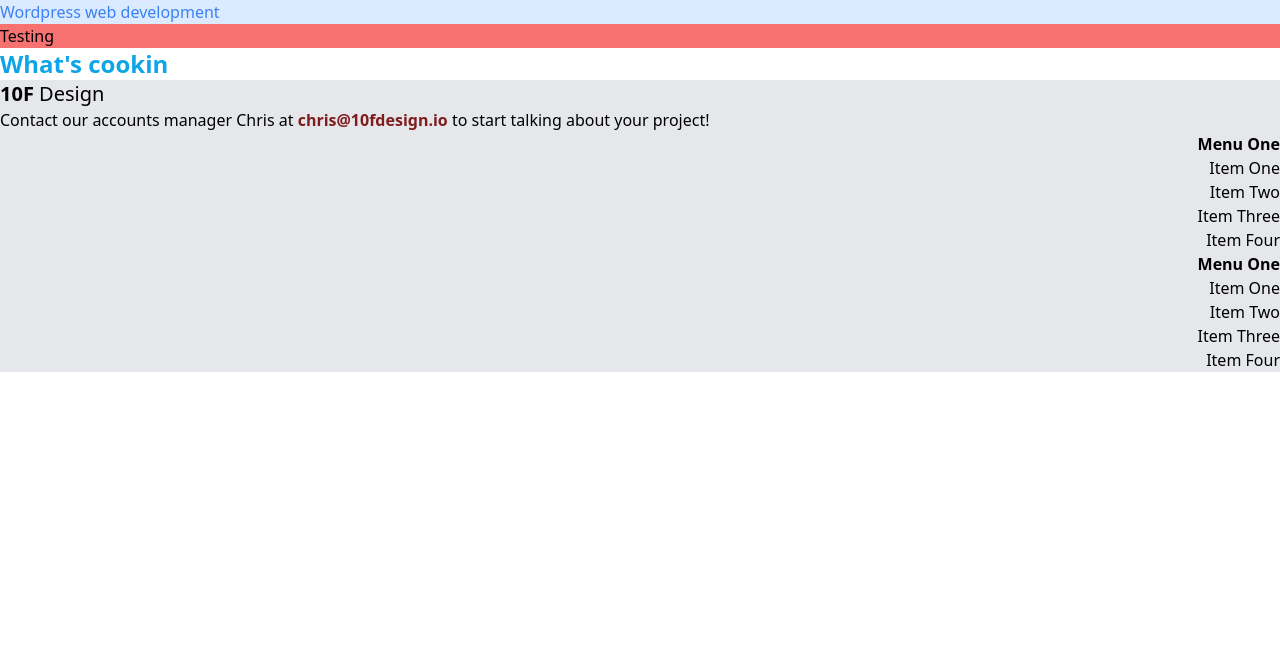
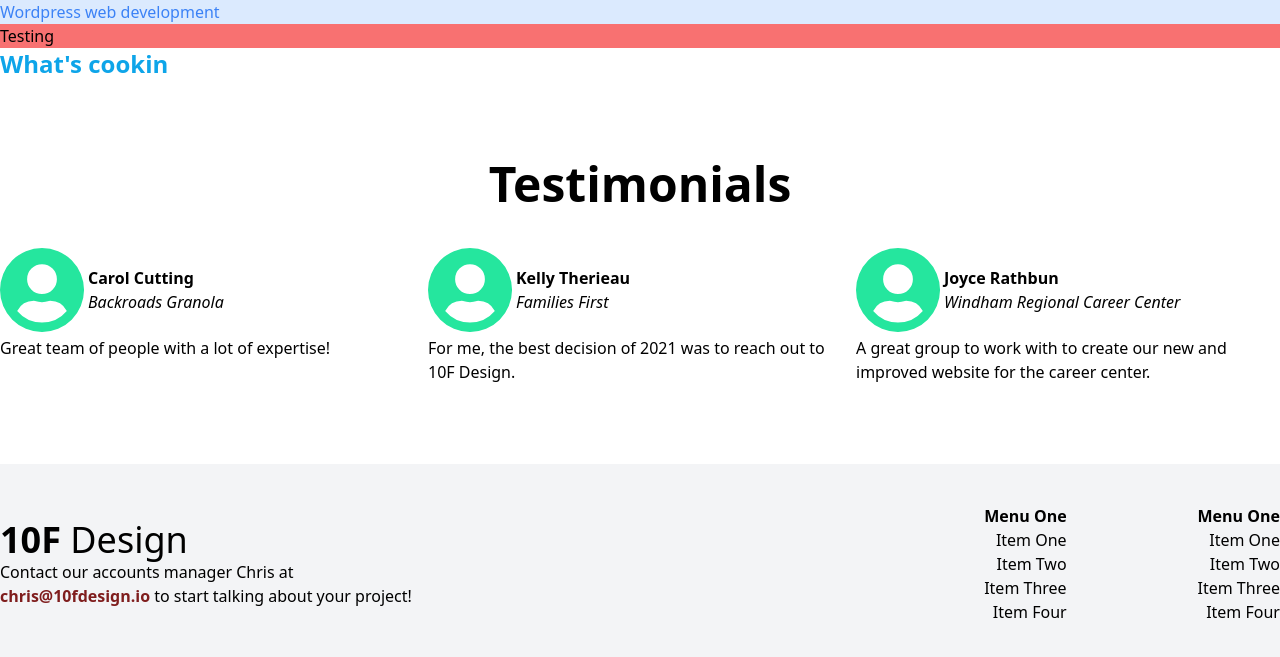
Before and after one commit to 10fdesign/10f2023, a Jekyll site: the page built from index.html, in a window 1280 px wide. Shown: the top 657 px of the page. Built offline with Jekyll 4.4.1, drawn with Linux system fonts in a browser that asks for light colours.

Commit message:
added footer and testimonials section

```diff
--- a/_config.yml
+++ b/_config.yml
@@ -29,6 +29,10 @@
 twitter_username: jekyllrb
 github_username: jekyll
 
+collections:
+  testimonials:
+    output: true
+
 # Build settings
 plugins:
   - jekyll-feed
--- a/_includes/footer.html
+++ b/_includes/footer.html
@@ -1,14 +1,15 @@
-<footer class="bg-gray-200">
-	<div class="container flex flex-col">
-		<div class="basis-1/2">
-			<h1 class="text-xl">
+<footer class="bg-gray-100 py-10">
+	<div class="container flex flex-row items-center">
+		<div class="basis-1/3">
+			<h1 class="text-4xl">
 				<b>10F</b> Design
 			</h1>
 			<p>
 				Contact our accounts manager Chris at <a class="text-red-900 font-bold" href="mailto:chris@10fdesign.io">chris@10fdesign.io</a> to start talking about your project!
 			</p>
 		</div>
-		<div class="basis-1/4 text-right">
+		<div class="basis-1/3"></div>
+		<div class="basis-1/6 text-right">
 			<ul>
 				<li class="font-bold">
 					Menu One
@@ -19,7 +20,7 @@
 				<li>Item Four</li>
 			</ul>
 		</div>
-		<div class="basis-1/4 text-right">
+		<div class="basis-1/6 text-right">
 			<ul>
 				<li class="font-bold">
 					Menu One
--- a/_includes/testimonials.html
+++ b/_includes/testimonials.html
@@ -0,0 +1,23 @@
+<div class="container py-20">
+
+	<h1 class="text-5xl font-black text-center mb-10">Testimonials</h1>
+  <div class="grid grid-cols-3 gap-1">
+	  {% for testimonial in site.testimonials %}
+    	<div class="flex flex-col gap-1">
+    		<div class="flex flex-row items-center gap-1">
+    			<svg class="basis-1/5" xmlns="http://www.w3.org/2000/svg" viewBox="0 0 50.819 50.819">
+					  <path id="FontAwsome_user-circle_" data-name="FontAwsome (user-circle)" d="M25.41,8a25.41,25.41,0,1,0,25.41,25.41A25.405,25.405,0,0,0,25.41,8Zm0,9.836a9.016,9.016,0,1,1-9.016,9.016A9.016,9.016,0,0,1,25.41,17.836Zm0,35.246A19.634,19.634,0,0,1,10.4,46.094a11.423,11.423,0,0,1,10.092-6.127,2.507,2.507,0,0,1,.727.113,13.566,13.566,0,0,0,4.191.707A13.514,13.514,0,0,0,29.6,40.08a2.507,2.507,0,0,1,.727-.113A11.423,11.423,0,0,1,40.42,46.094,19.634,19.634,0,0,1,25.41,53.082Z" transform="translate(0 -8)" fill="#25e69e"/>
+					</svg>
+					<div class="basis-4/5">
+						<p class="font-bold">{{ testimonial.author }}</p>
+						<p class="italic">{{ testimonial.author_institution }}</p>
+					</div>
+    		</div>
+    		<p>
+		      {{ testimonial.snippet }}
+    		</p>
+    	</div>
+	  {% endfor %}
+  </div>
+
+</div>
--- a/style.css
+++ b/style.css
@@ -558,20 +558,60 @@
   }
 }
 
+.m-10 {
+  margin: 2.5rem;
+}
+
+.mb-10 {
+  margin-bottom: 2.5rem;
+}
+
 .flex {
   display: flex;
 }
 
-.basis-1\/2 {
-  flex-basis: 50%;
+.grid {
+  display: grid;
 }
 
-.basis-1\/4 {
-  flex-basis: 25%;
+.basis-1\/3 {
+  flex-basis: 33.333333%;
+}
+
+.basis-1\/5 {
+  flex-basis: 20%;
+}
+
+.basis-1\/6 {
+  flex-basis: 16.666667%;
+}
+
+.basis-4\/5 {
+  flex-basis: 80%;
+}
+
+.transform {
+  transform: translate(var(--tw-translate-x), var(--tw-translate-y)) rotate(var(--tw-rotate)) skewX(var(--tw-skew-x)) skewY(var(--tw-skew-y)) scaleX(var(--tw-scale-x)) scaleY(var(--tw-scale-y));
+}
+
+.grid-cols-3 {
+  grid-template-columns: repeat(3, minmax(0, 1fr));
+}
+
+.flex-row {
+  flex-direction: row;
 }
 
 .flex-col {
   flex-direction: column;
+}
+
+.items-center {
+  align-items: center;
+}
+
+.gap-1 {
+  gap: 0.25rem;
 }
 
 .bg-blue-100 {
@@ -579,14 +619,28 @@
   background-color: rgb(219 234 254 / var(--tw-bg-opacity));
 }
 
+.bg-gray-100 {
+  --tw-bg-opacity: 1;
+  background-color: rgb(243 244 246 / var(--tw-bg-opacity));
+}
+
 .bg-red-400 {
   --tw-bg-opacity: 1;
   background-color: rgb(248 113 113 / var(--tw-bg-opacity));
 }
 
-.bg-gray-200 {
-  --tw-bg-opacity: 1;
-  background-color: rgb(229 231 235 / var(--tw-bg-opacity));
+.py-10 {
+  padding-top: 2.5rem;
+  padding-bottom: 2.5rem;
+}
+
+.py-20 {
+  padding-top: 5rem;
+  padding-bottom: 5rem;
+}
+
+.text-center {
+  text-align: center;
 }
 
 .text-right {
@@ -598,13 +652,26 @@
   line-height: 2rem;
 }
 
-.text-xl {
-  font-size: 1.25rem;
-  line-height: 1.75rem;
+.text-4xl {
+  font-size: 2.25rem;
+  line-height: 2.5rem;
+}
+
+.text-5xl {
+  font-size: 3rem;
+  line-height: 1;
+}
+
+.font-black {
+  font-weight: 900;
 }
 
 .font-bold {
   font-weight: 700;
+}
+
+.italic {
+  font-style: italic;
 }
 
 .text-blue-500 {
@@ -612,12 +679,12 @@
   color: rgb(59 130 246 / var(--tw-text-opacity));
 }
 
+.text-red-900 {
+  --tw-text-opacity: 1;
+  color: rgb(127 29 29 / var(--tw-text-opacity));
+}
+
 .text-sky-500 {
   --tw-text-opacity: 1;
   color: rgb(14 165 233 / var(--tw-text-opacity));
 }
-
-.text-red-900 {
-  --tw-text-opacity: 1;
-  color: rgb(127 29 29 / var(--tw-text-opacity));
-}
```
Also changed, not shown: _testimonials/2022-04-26-Backroads Granola.md (added, +10 -0 lines), _testimonials/2022-05-12-WRCC.md (added, +10 -0 lines), _testimonials/2022-05-13-Families-First.md (added, +10 -0 lines).
